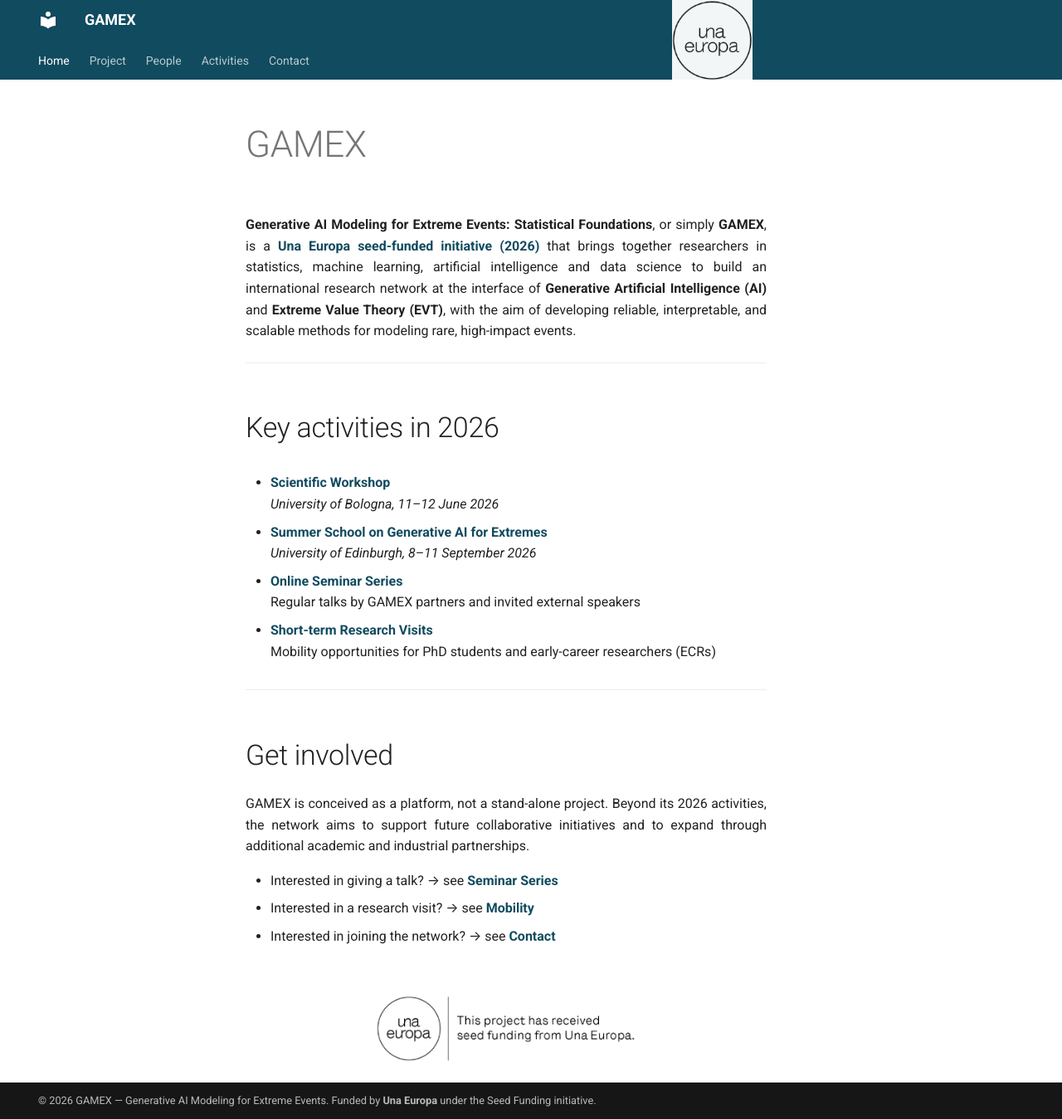
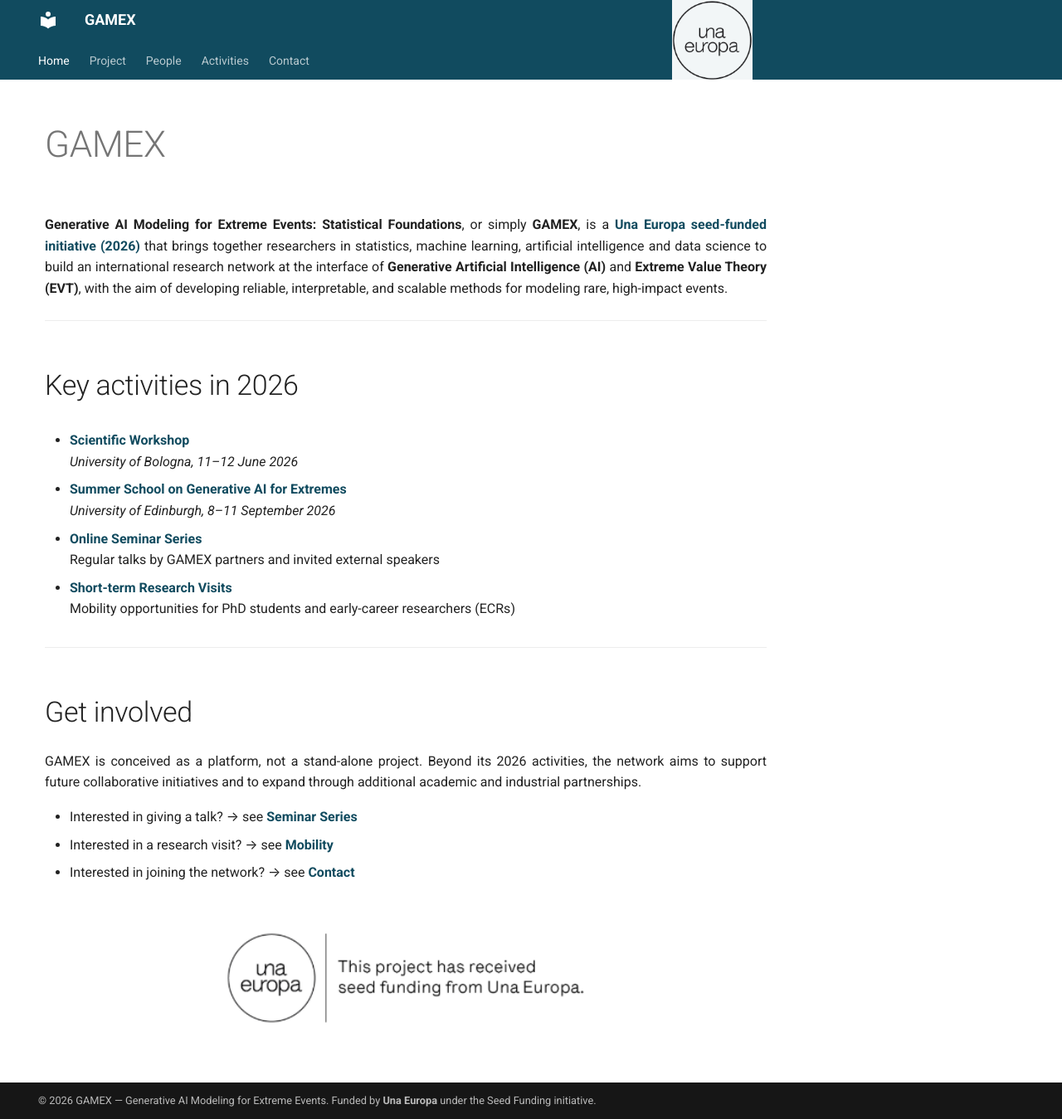
Before and after one commit to gamex-network/gamex-network.github.io, an MkDocs documentation site: the page built from docs/index.md, in a window 1280 px wide and 1349 px high. Shown: the whole window at 83% size. Built offline with MkDocs 1.6.1 and Material for MkDocs 9.7.7, drawn with Linux system fonts in a browser that asks for light colours.

Commit message:
Update extra.css

```diff
--- a/docs/stylesheets/extra.css
+++ b/docs/stylesheets/extra.css
@@ -85,10 +85,21 @@
   display: none !important;
 }
 
-/* Hide top-level sidebar items that have no sub-nav (works in browsers moderni) */
-.md-sidebar--primary .md-nav__list > .md-nav__item:not(:has(.md-nav__sub-nav)) {
+/* =========================
+   Sidebar behavior:
+   show ONLY on Activities
+   ========================= */
+
+/* Hide left sidebar everywhere */
+.md-sidebar--primary {
   display: none !important;
 }
+
+/* Show left sidebar ONLY on Activities page */
+[data-md-page="activities"] .md-sidebar--primary {
+  display: block !important;
+}
+
 
 
 /* =========================
```
